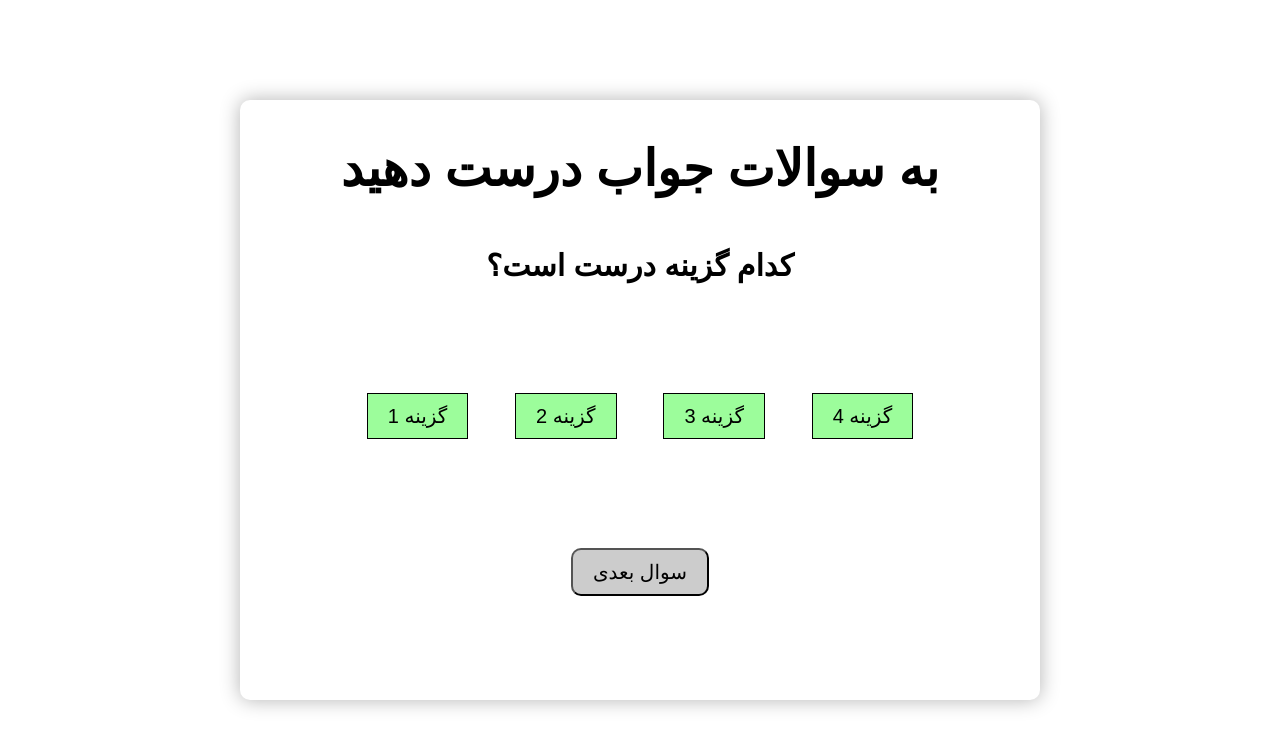
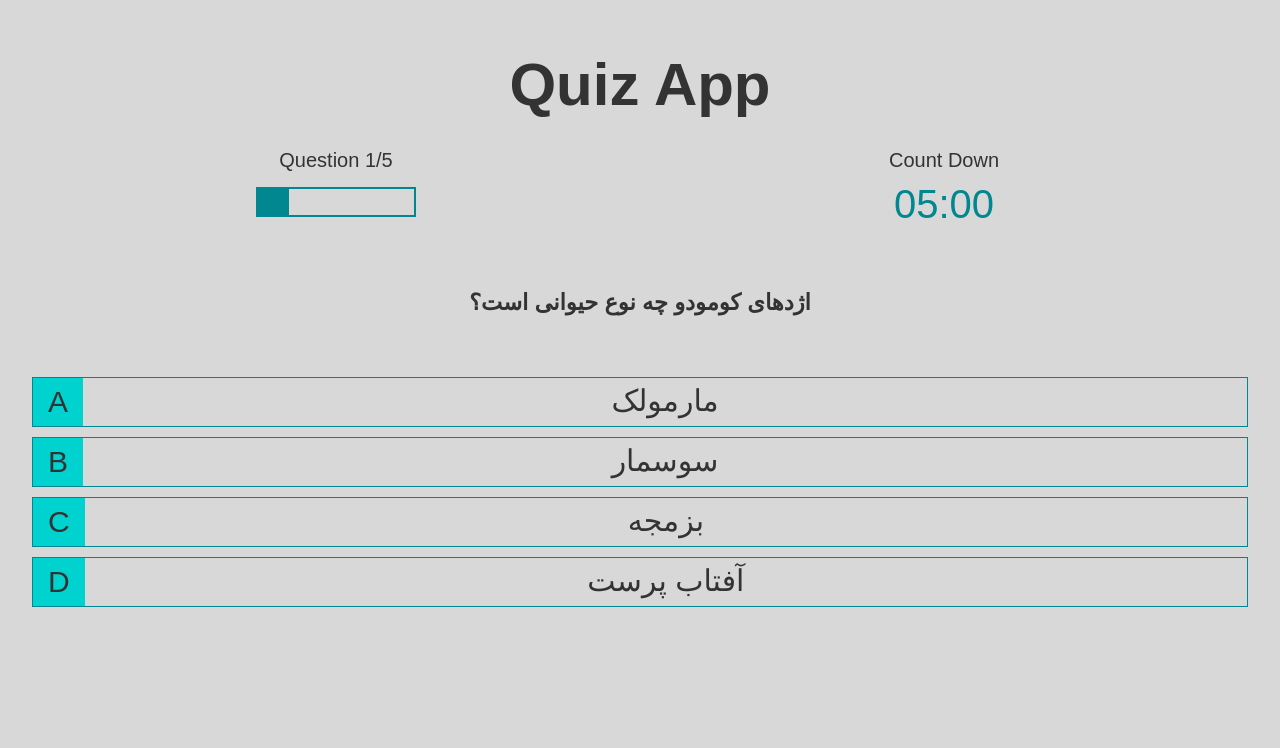
Before and after one commit to MehdiJaliliyan/Quiz-app-JS, a website: page index.html in a window 1280 px wide. Drawn offline with Linux system fonts and the light colour scheme.

```diff
--- a/index.html
+++ b/index.html
@@ -1,52 +1,52 @@
 <!DOCTYPE html>
 <html lang="en">
-<head>
-    <meta charset="UTF-8"/>
-    <meta name="viewport" content="width=device-width, initial-scale=1.0"/>
-    <link rel="stylesheet" href="styles.css"/>
-    <title>Todo List</title>
-</head>
-<body>
+  <head>
+    <meta charset="UTF-8" />
+    <meta name="viewport" content="width=device-width, initial-scale=1.0" />
+    <link rel="stylesheet" href="src/styles.css" />
+    <title>Quizzzzzz</title>
+  </head>
+  <body>
+    <div class="container">
+      <!-- header -->
+       <div class="header_wrapper"><h1>Quiz App</h1></div>
+      <!-- <h1 class="header">Quiz App</h1> -->
+      <div class="counter_wrapper flex_center">
+        <label for="progress_bar" id="progress_label">Question 1/5</label>
+        <div class="progress_bar" id="progress_bar">
+          <div class="progress_bar-line"></div>
+        </div>
+      </div>
+      <div class="timer_wrapper flex_center">
+        <span>Count Down</span>
+        <span class="timer">05:00</span>
+      </div>
 
-<div id="container">
-    <h1>به سوالات جواب درست دهید</h1>
-    <div id="display_box" class="flex-question">
-        <h2 id="question" class="">کدام گزینه درست است؟</h2>
-        <ul class="answers" >
-            <li id="answer-1" class="answer">گزینه 1</li>
-            <li id="answer-2" class="answer">گزینه 2</li>
-            <li id="answer-3" class="answer">گزینه 3</li>
-            <li id="answer-4" class="answer">گزینه 4</li>
-        </ul>
-        <button class="next disable">سوال بعدی</button>
+      <!-- question -->
+      <div class="question_wrapper">
+        <h2 id="question">اژدهای کومودو چه نوع حیوانی است؟</h2>
+      </div>
+      <!-- choices -->
+      <div class="choices_wrapper" id>
+        <div>
+          <p class="choice_prefix">A</p>
+          <p class="choice_text">مارمولک</p>
+        </div>
+        <div>
+          <p class="choice_prefix">B</p>
+          <p class="choice_text">سوسمار</p>
+        </div>
+        <div>
+          <p class="choice_prefix">C</p>
+          <p class="choice_text">بزمجه</p>
+        </div>
+        <div>
+          <p class="choice_prefix">D</p>
+          <p class="choice_text">آفتاب پرست</p>
+        </div>
+      </div>
     </div>
-</div>
 
-
-
-<script type="module" src="script.js" ></script>
-</body>
+    <script type="module" src="src/script.js"></script>
+  </body>
 </html>
-
-<!-- * button for start quiz -->
-<!-- <button id="start_quiz">Start</button>-->
-
-<!--<h2 id="question" class="">کدام گزینه درست است؟</h2>-->
-<!--<ul class="answers" >-->
-<!--    <li id="answer-1" class="answer">گزینه 1</li>-->
-<!--    <li id="answer-2" class="answer">گزینه 2</li>-->
-<!--    <li id="answer-3" class="answer">گزینه 3</li>-->
-<!--    <li id="answer-4" class="answer">گزینه 4</li>-->
-<!--</ul>-->
-
-<!-- * show scors and wrong answers -->
-<!--<div class="show-info">-->
-<!--    <div class="scores">-->
-<!--        <span>SCORE: </span>-->
-<!--        <span id="score">0</span>-->
-<!--    </div>-->
-<!--    <div class="wrongs">-->
-<!--        <span>WRONG: </span>-->
-<!--        <span id="wrong">0</span>-->
-<!--    </div>-->
-<!--</div>-->
--- a/src/database.mjs
+++ b/src/database.mjs
@@ -1,122 +1,122 @@
 export const questions = [
   {
     id: 1,
-        question: 'گران ترین ادویه جهان از نظر وزنی کدام است؟',
-        answers: [' دارچین', 'زعفران', 'جوز هندی', 'وانیل'],
-        rightAnswer: 'زعفران'
+    question: "گران ترین ادویه جهان از نظر وزنی کدام است؟",
+    answers: [" دارچین", "جوز هندی", "وانیل"],
+    rightAnswer: "زعفران",
   },
   {
     id: 2,
-        question: 'سریع ترین حیوان خشکی کیست؟',
-        answers: ['جگوار', 'پلنگ', 'ببر', 'یوزپلنگ'],
-        rightAnswer: 'یوزپلنگ'
+    question: "سریع ترین حیوان خشکی کیست؟",
+    answers: ["جگوار", "پلنگ", "ببر"],
+    rightAnswer: "یوزپلنگ",
   },
   {
     id: 3,
-        question: 'اولین بمب اتمی در کدام شهر ژاپنی پرتاب شد؟',
-        answers: ['ناکازاکی', 'فوکوشیما', 'هیروشیما', 'کاگوشیما'],
-        rightAnswer: 'هیروشیما'
+    question: "اولین بمب اتمی در کدام شهر ژاپنی پرتاب شد؟",
+    answers: ["ناکازاکی", "فوکوشیما", "کاگوشیما"],
+    rightAnswer: "هیروشیما",
   },
   {
     id: 4,
-        question: 'پیکاسو اهل کدام کشور بود؟',
-        answers: ['اسپانیا', 'فرانسه', 'پرتغال', 'ایتالیا'],
-        rightAnswer: 'اسپانیا'
+    question: "پیکاسو اهل کدام کشور بود؟",
+    answers: ["فرانسه", "پرتغال", "ایتالیا"],
+    rightAnswer: "اسپانیا",
   },
   {
     id: 5,
-        question: 'کدام حیوان به عنوان بهترین دوست انسان شناخته می شود؟',
-        answers: ['گربه', 'همستر', 'خرگوش', 'سگ'],
-        rightAnswer: 'سگ'
+    question: "کدام حیوان به عنوان بهترین دوست انسان شناخته می شود؟",
+    answers: ["گربه", "همستر", "خرگوش"],
+    rightAnswer: "سگ",
   },
   {
     id: 6,
-        question: 'اژدهای کومودو چه نوع حیوانی است؟',
-        answers: ['مارمولک', 'سوسمار', 'بزمجه', 'آفتاب پرست'],
-        rightAnswer: 'بزمجه'
+    question: "اژدهای کومودو چه نوع حیوانی است؟",
+    answers: ["مارمولک", "سوسمار", "آفتاب پرست"],
+    rightAnswer: "بزمجه",
   },
   {
     id: 7,
-        question: 'سومین کشوری که به بمب اتمی دست یافت کدام کشور بود؟',
-        answers: ['پاکستان', 'ژاپن', 'انگلیس', 'هند'],
-        rightAnswer: 'انگلیس'
+    question: "سومین کشوری که به بمب اتمی دست یافت کدام کشور بود؟",
+    answers: ["پاکستان", "ژاپن", "هند"],
+    rightAnswer: "انگلیس",
   },
   {
     id: 8,
-        question: 'آخرین حرف الفبای یونانی چیست؟',
-        answers: ['بتا', 'گاما', 'آلفا', 'امگا'],
-        rightAnswer: 'امگا'
+    question: "آخرین حرف الفبای یونانی چیست؟",
+    answers: ["بتا", "گاما", "آلفا"],
+    rightAnswer: "امگا",
   },
   {
     id: 9,
-        question: 'کدام حیوان نمی تواند زبانش را بیرون بیاورد؟',
-        answers: ['تمساح', 'لاک پشت', 'سوسمار', 'قورباغه'],
-        rightAnswer: 'تمساح'
+    question: "کدام حیوان نمی تواند زبانش را بیرون بیاورد؟",
+    answers: ["لاک پشت", "سوسمار", "قورباغه"],
+    rightAnswer: "تمساح",
   },
   {
     id: 10,
-        question: 'پوست خرس قطبی زیر خز سفید آن ها چه رنگی است؟',
-        answers: ['سفید', 'سیاه و سفید', 'مشکی', 'صورتی'],
-        rightAnswer: 'مشکی'
+    question: "پوست خرس قطبی زیر خز سفید آن ها چه رنگی است؟",
+    answers: ["سفید", "سیاه و سفید", "صورتی"],
+    rightAnswer: "مشکی",
   },
   {
     id: 11,
-        question: 'یک تنبل چقدر طول می کشد تا یک وعده غذایی را هضم کند؟',
-        answers: ['یک هفته', 'دو هفته', '10 روز', '48 ساعت'],
-        rightAnswer: 'دو هفته'
+    question: "یک تنبل چقدر طول می کشد تا یک وعده غذایی را هضم کند؟",
+    answers: ["یک هفته", "10 روز", "48 ساعت"],
+    rightAnswer: "دو هفته",
   },
   {
     id: 12,
-        question: 'بزرگترین پستاندار جهان کدام حیوان است؟',
-        answers: ['نهنگ آبی', 'فیل', 'اسب آبی', 'دلفین'],
-        rightAnswer: 'نهنگ آبی'
+    question: "بزرگترین پستاندار جهان کدام حیوان است؟",
+    answers: ["فیل", "اسب آبی", "دلفین"],
+    rightAnswer: "نهنگ آبی",
   },
   {
     id: 13,
-        question: 'کدام حیوان می تواند روی دم خود بایستد؟',
-        answers: ['یوزپلنگ', 'شیر', 'پلاتی پوس', 'کانگورو'],
-        rightAnswer: 'کانگورو'
+    question: "کدام حیوان می تواند روی دم خود بایستد؟",
+    answers: ["یوزپلنگ", "شیر", "پلاتی پوس"],
+    rightAnswer: "کانگورو",
   },
   {
     id: 14,
-        question: 'سوسک ها چند پا دارند؟',
-        answers: ['شش', 'هشت', 'ده', 'چهار'],
-        rightAnswer: 'شش'
+    question: "سوسک ها چند پا دارند؟",
+    answers: ["هشت", "ده", "چهار"],
+    rightAnswer: "شش",
   },
   {
     id: 15,
-        question: 'ماژیروکوفوبیا ترس از چیست؟',
-        answers: ['رانندگی', 'عنکبوت', 'آشپزی', 'خوابیدن'],
-        rightAnswer: 'آشپزی'
+    question: "ماژیروکوفوبیا ترس از چیست؟",
+    answers: ["رانندگی", "عنکبوت", "خوابیدن"],
+    rightAnswer: "آشپزی",
   },
   {
     id: 16,
-        question: 'پایتخت اسکاتلند کدام شهر چیست؟',
-        answers: ['ادینبورگ', 'گلاسکو', 'همیلتون', 'داندی'],
-        rightAnswer: 'ادینبورگ'
+    question: "پایتخت اسکاتلند کدام شهر چیست؟",
+    answers: ["گلاسکو", "همیلتون", "داندی"],
+    rightAnswer: "ادینبورگ",
   },
   {
     id: 17,
-        question: 'پله های اسپانیایی در کدام کشور قرار دارند؟',
-        answers: ['اسپانیا', 'برزیل', 'پرتغال', 'ایتالیا'],
-        rightAnswer: 'برزیل'
+    question: "پله های اسپانیایی در کدام کشور قرار دارند؟",
+    answers: ["اسپانیا", "پرتغال", "ایتالیا"],
+    rightAnswer: "برزیل",
   },
   {
     id: 18,
-        question: 'خرمشهر در کدام عملیات آزاد شد؟',
-        answers: ['بیت المقدس', 'ثامن الائمه', 'فتح المبین', 'خیبر'],
-        rightAnswer: 'بیت المقدس'
+    question: "خرمشهر در کدام عملیات آزاد شد؟",
+    answers: ["ثامن الائمه", "فتح المبین", "خیبر"],
+    rightAnswer: "بیت المقدس",
   },
   {
     id: 19,
-        question: 'کدام درخت نماد صلح است؟',
-        answers: ['سرو', 'زیتون', 'سیب', 'سنجد'],
-        rightAnswer: 'زیتون'
+    question: "کدام درخت نماد صلح است؟",
+    answers: ["سرو", "سیب", "سنجد"],
+    rightAnswer: "زیتون",
   },
   {
     id: 20,
-        question: 'کوچک ترین واحد ساختمانی بدن انسان کدام است؟',
-        answers: ['سلول', 'ژن', 'مولکول', 'عصب'],
-        rightAnswer: 'سلول'
-    }
-]
+    question: "کوچک ترین واحد ساختمانی بدن انسان کدام است؟",
+    answers: ["ژن", "مولکول", "عصب"],
+    rightAnswer: "سلول",
+  },
+];
--- /dev/null
+++ b/src/end.css
@@ -0,0 +1,54 @@
+*,
+::before,
+::after {
+  margin: 0;
+  padding: 0;
+  box-sizing: border-box;
+}
+:root {
+  --background-color: #d8d8d8;
+
+  --first-primary-color: #00d3cf;
+  --second-primary-color: #018790;
+  --third-primary-color: #005461;
+
+  --text-color: #333333;
+}
+html {
+  font-family: Arial, Helvetica, sans-serif;
+  color: var(--text-color);
+  font-size: 62.5%;
+}
+body{
+  background-color: var(--background-color);
+  width: 100vw;
+  height: 100vh;
+  display: flex;
+  justify-content: center;
+  align-items: center;
+  flex-direction: column;
+}
+
+.score{
+  font-size: 5rem;
+  margin-bottom: 3rem;
+}
+
+.btn_wrapper{
+  display: flex;
+  gap: 3rem;
+  flex-direction: column;
+}
+
+.btn{
+  background-color: var(--first-primary-color);
+  text-decoration: none;
+  border: 5px solid var(--third-primary-color);
+  padding: 1.5rem 2rem;
+  font-size: 3rem;
+  border-radius: 1.5rem;
+  color: var(--text-color);
+  display: block;
+  width: 20rem;
+  text-align: center;
+}
--- /dev/null
+++ b/src/start.css
@@ -0,0 +1,50 @@
+*,
+::before,
+::after {
+  margin: 0;
+  padding: 0;
+  box-sizing: border-box;
+}
+
+:root {
+  --background-color: #d8d8d8;
+
+  --first-primary-color: #00d3cf;
+  --second-primary-color: #018790;
+  --third-primary-color: #005461;
+
+  --text-color: #333333
+}
+
+html{
+  font-family: Arial, Helvetica, sans-serif;
+  color: var(--text-color);
+  font-size: 62.5%;
+}
+
+body{
+  background-color: var(--background-color);
+  width: 100vw;
+  height: 100vh;
+  display: flex;
+  justify-content: center;
+  align-items: center;
+  flex-direction: column;
+}
+
+.btn{
+  background-color: var(--first-primary-color);
+  font-style: none;
+  text-decoration: none;
+  border: 5px solid var(--third-primary-color);
+  padding: 1.5rem 3rem;
+  font-size: 3rem;
+  border-radius: 1.5rem;
+  color: var(--text-color);
+  margin-bottom: 7rem;
+}
+
+h1{
+  margin-bottom: 3rem;
+  font-size: 7rem;
+}
--- a/src/styles.css
+++ b/src/styles.css
@@ -7,94 +7,118 @@
 }
 
 :root {
-    --color0: #ffffff;
-    --color1: #cdfdcd;
-    --color2: #9cfd9b;
-    --color3: #51fb51;
-    --color4: #02c71d;
-    --color5: #007d0e;
+  --background-color: #d8d8d8;
 
-    --solid-border: 0.1rem solid black;
-    --dashed-border: 2px dashed black;
+  --first-primary-color: #00d3cf;
+  --second-primary-color: #018790;
+  --third-primary-color: #005461;
+
+  --warning: #f9fb07;
+  --success: #22bb33;
+  --wrong: #bb2124;
+
+  --text-color: #333333;
 }
 
 html {
+  font-family: Arial, Helvetica, sans-serif;
+  color: var(--text-color);
   font-size: 62.5%;
-    font-family: sans-serif;
 }
 
-#container {
-    width: 80rem;
-    /*background-color: var(--color2);*/
-    margin: 10rem auto 0;
-    height: 60rem;
-    box-shadow: 0px 0px 20px rgba(0, 0, 0, 0.3);
-    border-radius: 1rem;
-    text-align: center;
-    padding-top: 2rem;
-}
-#container h1{
-    font-size: 5rem;
-    margin: 2rem 0 5rem;
+body {
+  background-color: var(--background-color);
 }
 
-button{
-    padding: 1rem 2rem;
-    font-size: 2rem;
-    cursor: pointer;
-    border-radius: 1rem;
-    background-color: var(--color2);
+/* Mobile First design */
+
+.container {
+  margin: 5rem auto;
+  width: 95%;
+  display: grid;
+  grid-template-columns: repeat(2, 1fr);
+  grid-template-rows: repeat(4, auto);
 }
-
-#display_box{
+.header_wrapper {
+  grid-column: span 2 / span 2;
+  font-size: 3rem;
+  text-align: center;
+  margin-bottom: 3rem;
+}
+.question_wrapper {
+  grid-column: span 2 / span 2;
   width: 100%;
-    height: 60%;
+  height: 15rem;
+  display: flex;
+  justify-content: center;
+  align-items: center;
+  font-size: 1.5rem;
 }
-
-.flex-center{
-    display: flex;
-    align-items: center;
-    justify-content: center;
-}
-
-.flex-question{
+.choices_wrapper {
+  grid-column: span 2 / span 2;
+  grid-row-start: 4;
   display: flex;
   flex-direction: column;
   align-items: center;
-    justify-content: space-between;
-    /*height: 10rem;*/
+  justify-content: space-around;
+  gap: 1rem;
+}
+.counter_wrapper,
+.timer_wrapper {
+  font-size: 2rem;
 }
 
-#question{
+.choices_wrapper > div {
+  display: flex;
+  align-items: center;
+  width: 100%;
+  height: 5rem;
+  border: 1px solid var(--second-primary-color);
   font-size: 3rem;
+  overflow: hidden;
 }
 
-.answers{
-    display: flex;
-    justify-content: space-evenly;
-    width: 80%;
-    font-size: 2rem;
-    list-style: none;
+.progress_bar {
+  border: 2px solid var(--second-primary-color);
+  width: 16rem;
+  height: 3rem;
+  margin-top: 0.5rem;
+}
+.progress_bar-line {
+  width: 20%;
+  height: 100%;
+  background-color: var(--second-primary-color);
+  transition: all 1s ease-in-out;
+}
+.timer {
+  font-size: 4rem;
+  color: var(--second-primary-color);
+}
+.choice_prefix {
+  background-color: var(--first-primary-color);
+  padding: 0.7rem 1.5rem;
+}
+.choice_text {
+  width: 100%;
+  height: 100%;
+  text-align: center;
+  padding: 0.5rem 0;
 }
 
-.answer{
+.choices_wrapper > div:hover {
   cursor: pointer;
-    border: var(--solid-border);
-    padding: 1rem 2rem;
-    background-color: var(--color2);
+  box-shadow: 0 0.4rem 1.4rem 0 var(--second-primary-color);
+  transform: translateY(-0.1rem);
+  transition: transform 150ms;
 }
 
-/* ------------------------------------------------------ */
-
-.hide{
-    display: none;
+/* Component Classes */
+.flex_center {
+  display: flex;
+  align-items: center;
+  flex-direction: column;
+  gap: 1rem;
 }
 
-.disable{
-    pointer-events: none;
-    background-color: #ccc;
+@media screen and (min-width: 640px) {
 }
-
-.selected{
-    background-color: crimson;
-}
```
Also changed, not shown: src/end.html (added, +16 -0 lines), src/start.html (added, +13 -0 lines), src/start.js (added). Lines whose indentation alone changed are shown as unchanged.
